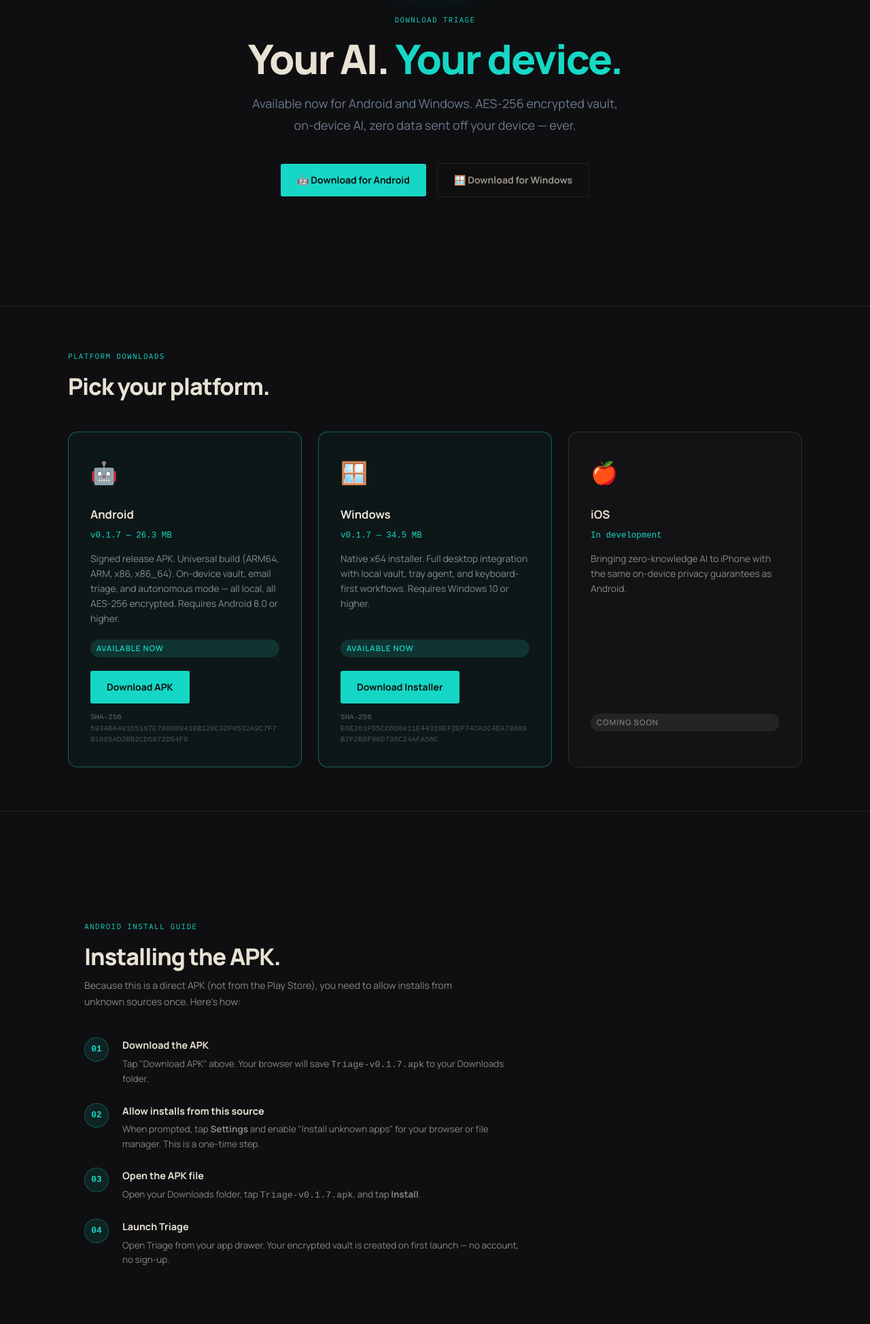
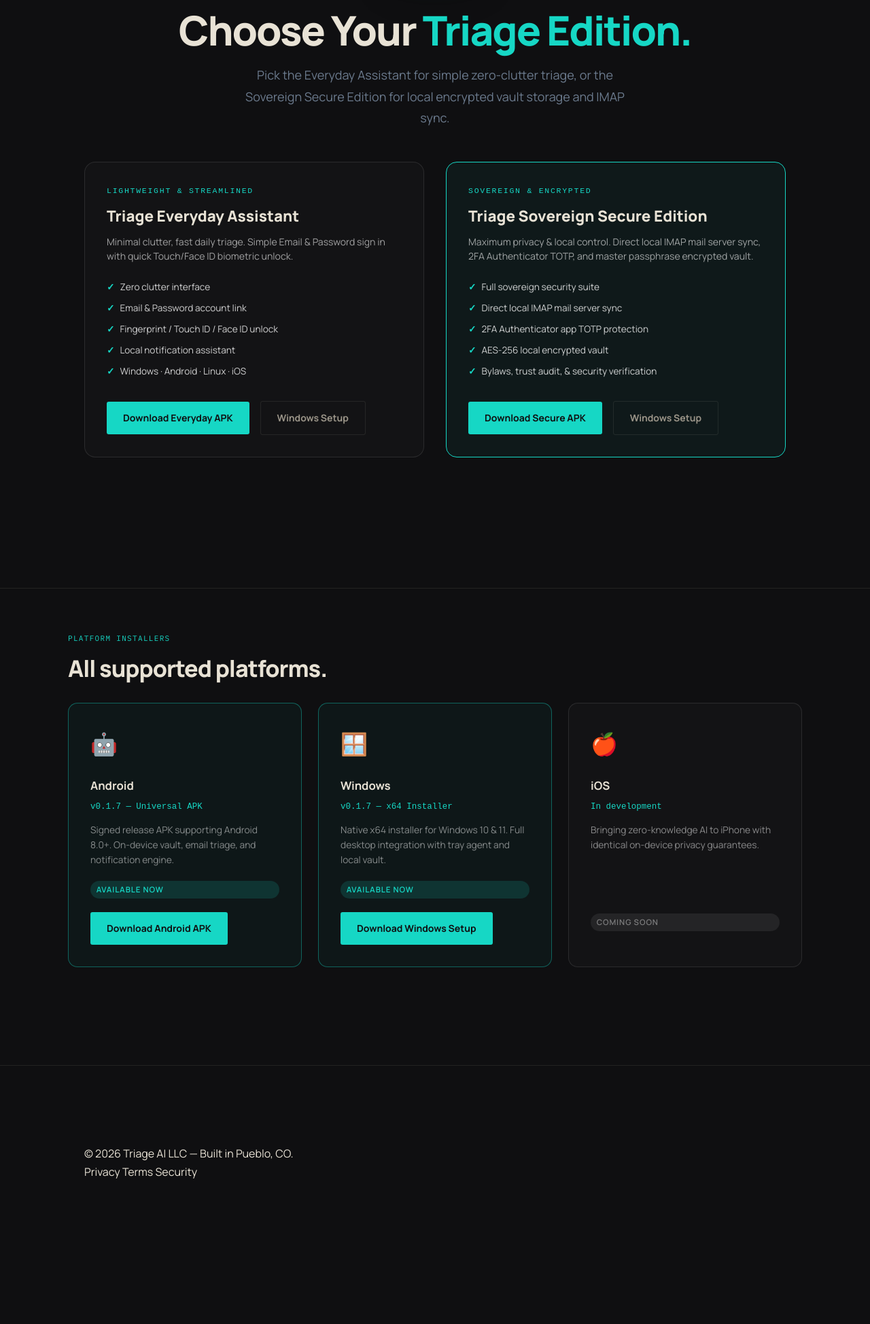
Before and after one commit to hoonanigans13-del/TriageAi.cc, a website: page download/index.html in a window 1280 px wide. Shown: the part 528-2476 px from the top of the page at 68% size. After the commit the page ends 2374 px from the top, so only its background shows below. Drawn offline with Linux system fonts and the light colour scheme.

Commit message:
feat: add dual edition download cards for Everyday Assistant vs Sovereign Secure Edition

```diff
--- a/download/index.html
+++ b/download/index.html
@@ -3,17 +3,30 @@
 <head>
   <meta charset="UTF-8">
   <meta name="viewport" content="width=device-width,initial-scale=1">
-  <title>Download Triage — Android &amp; Windows</title>
-  <meta name="description" content="Download Triage for Android or Windows. Zero-knowledge AI assistant. AES-256 encrypted. Your data never leaves your device.">
+  <title>Download Triage — Everyday &amp; Secure Editions</title>
+  <meta name="description" content="Download Triage Everyday Assistant or Triage Sovereign Secure Edition for Android, Windows, and Linux. Zero-knowledge on-device AI.">
   <link rel="stylesheet" href="/styles.css">
   <link rel="icon" type="image/svg+xml" href="/favicon.svg">
   <style>
-    .dl-hero{padding:7rem 0 5rem;text-align:center}
-    .hero-icon{margin-bottom:2rem}
-    .hero-icon img{width:128px;height:128px;border-radius:28px;box-shadow:0 0 60px rgba(22,215,197,.25),0 20px 60px rgba(0,0,0,.5)}
+    .dl-hero{padding:6rem 0 4rem;text-align:center}
+    .hero-icon{margin-bottom:1.5rem}
+    .hero-icon img{width:110px;height:110px;border-radius:24px;box-shadow:0 0 60px rgba(22,215,197,.25),0 20px 60px rgba(0,0,0,.5)}
     .dl-hero .eyebrow{margin-bottom:1rem}
-    .dl-hero .lead{max-width:540px;margin:0 auto 2.5rem}
-    .platform-grid{display:grid;grid-template-columns:repeat(auto-fit,minmax(280px,1fr));gap:1.5rem;margin-top:3rem}
+    .dl-hero .lead{max-width:580px;margin:0 auto 2rem}
+
+    .edition-selection-grid { display: grid; grid-template-columns: 1fr 1fr; gap: 2rem; margin: 3rem 0; text-align: left; }
+    @media (max-width: 768px) { .edition-selection-grid { grid-template-columns: 1fr; } }
+
+    .edition-card { background: rgba(255, 255, 255, 0.02); border: 1px solid rgba(255, 255, 255, 0.1); border-radius: 16px; padding: 2rem; display: flex; flex-direction: column; position: relative; }
+    .edition-card.featured { border-color: #16D7C5; background: rgba(22, 215, 197, 0.05); }
+    .edition-card .kicker { font-family: monospace; font-size: 0.72rem; letter-spacing: 0.15em; color: #16D7C5; text-transform: uppercase; margin-bottom: 0.5rem; }
+    .edition-card h3 { font-size: 1.4rem; font-weight: 800; margin-bottom: 0.5rem; }
+    .edition-card .desc { font-size: 0.88rem; color: rgba(255, 255, 255, 0.6); margin-bottom: 1.5rem; line-height: 1.5; }
+    .edition-card ul { list-style: none; margin-bottom: 2rem; display: flex; flex-direction: column; gap: 0.5rem; flex: 1; }
+    .edition-card li { font-size: 0.85rem; color: rgba(255, 255, 255, 0.8); display: flex; align-items: center; gap: 0.5rem; }
+    .edition-card li::before { content: '✓'; color: #16D7C5; font-weight: bold; }
+
+    .platform-grid{display:grid;grid-template-columns:repeat(auto-fit,minmax(280px,1fr));gap:1.5rem;margin-top:2rem}
     .platform-card{border:1px solid rgba(255,255,255,.1);border-radius:14px;padding:2rem;background:rgba(255,255,255,.02);text-align:left;display:flex;flex-direction:column}
     .platform-card.active{border-color:rgba(22,215,197,.4);background:rgba(22,215,197,.04)}
     .platform-icon{font-size:2rem;margin-bottom:1.25rem}
@@ -26,21 +39,6 @@
     .acts{display:flex;gap:1rem;flex-wrap:wrap;margin-top:auto}
     .hash-line{font-size:.68rem;font-family:monospace;color:rgba(255,255,255,.25);margin-top:.75rem;word-break:break-all;line-height:1.5}
     .hash-line span{color:rgba(255,255,255,.35)}
-    .install-band{padding:5rem 0;border-top:1px solid rgba(255,255,255,.07)}
-    .install-steps{display:flex;flex-direction:column;gap:1.5rem;max-width:640px;margin-top:2.5rem}
-    .i-step{display:grid;grid-template-columns:2.25rem 1fr;gap:1.25rem;align-items:start}
-    .i-num{width:2.25rem;height:2.25rem;border-radius:50%;background:rgba(22,215,197,.1);border:1px solid rgba(22,215,197,.3);display:flex;align-items:center;justify-content:center;font-family:monospace;font-size:.8rem;font-weight:700;color:#16D7C5;flex-shrink:0}
-    .i-step h4{font-size:.9rem;font-weight:700;margin-bottom:.25rem}
-    .i-step p{font-size:.84rem;color:rgba(255,255,255,.5);line-height:1.6}
-    .req-band{padding:4rem 0;text-align:center;border-top:1px solid rgba(255,255,255,.07)}
-    .req-grid{display:grid;grid-template-columns:repeat(auto-fit,minmax(180px,1fr));gap:1rem;margin-top:2.5rem;text-align:left}
-    .req-item{padding:1.25rem;border:1px solid rgba(255,255,255,.07);border-radius:10px;background:rgba(255,255,255,.02)}
-    .req-item .lbl{font-size:.72rem;letter-spacing:.1em;text-transform:uppercase;color:#16D7C5;font-family:monospace;margin-bottom:.4rem}
-    .req-item p{font-size:.84rem;color:rgba(255,255,255,.55)}
-    .req-tabs{display:flex;gap:.5rem;margin-bottom:2rem;flex-wrap:wrap;justify-content:center}
-    .req-tab{padding:.5em 1.25em;border-radius:999px;font-size:.82rem;font-weight:600;cursor:pointer;border:1px solid rgba(255,255,255,.12);background:transparent;color:rgba(255,255,255,.45)}
-    .req-tab.active{background:rgba(22,215,197,.12);border-color:rgba(22,215,197,.35);color:#16D7C5}
-    .req-panel{display:none}.req-panel.active{display:grid;grid-template-columns:repeat(auto-fit,minmax(180px,1fr));gap:1rem;text-align:left}
   </style>
 </head>
 <body>
@@ -60,122 +58,95 @@
       </nav>
     </div>
   </header>
+
   <main id="main">
     <section class="dl-hero">
       <div class="wrap">
         <div class="hero-icon">
-          <img src="/favicon.svg" alt="Triage app icon" width="128" height="128">
+          <img src="/favicon.svg" alt="Triage app icon" width="110" height="110">
         </div>
         <p class="eyebrow">Download Triage</p>
-        <h1 class="h1">Your AI. <em style="font-style:normal;color:#16D7C5">Your device.</em></h1>
-        <p class="lead">Available now for Android and Windows. AES-256 encrypted vault, on-device AI, zero data sent off your device — ever.</p>
-        <div class="acts" style="justify-content:center">
-          <a href="/downloads/Triage-v0.1.7.apk" class="btn btn-p">&#x1F916; Download for Android</a>
-          <a href="/downloads/Triage-v0.1.7-Setup.exe" class="btn btn-g">&#x1FA9F; Download for Windows</a>
+        <h1 class="h1">Choose Your <em style="font-style:normal;color:#16D7C5">Triage Edition.</em></h1>
+        <p class="lead">Pick the Everyday Assistant for simple zero-clutter triage, or the Sovereign Secure Edition for local encrypted vault storage and IMAP sync.</p>
+
+        <!-- DUAL EDITION SELECTION GRID -->
+        <div class="edition-selection-grid">
+          <!-- EVERYDAY EDITION -->
+          <div class="edition-card">
+            <span class="kicker">LIGHTWEIGHT &amp; STREAMLINED</span>
+            <h3>Triage Everyday Assistant</h3>
+            <p class="desc">Minimal clutter, fast daily triage. Simple Email &amp; Password sign in with quick Touch/Face ID biometric unlock.</p>
+            <ul>
+              <li>Zero clutter interface</li>
+              <li>Email &amp; Password account link</li>
+              <li>Fingerprint / Touch ID / Face ID unlock</li>
+              <li>Local notification assistant</li>
+              <li>Windows · Android · Linux · iOS</li>
+            </ul>
+            <div class="acts">
+              <a href="/downloads/Triage-v0.1.7.apk" class="btn btn-p">Download Everyday APK</a>
+              <a href="/downloads/Triage-v0.1.7-Setup.exe" class="btn btn-g">Windows Setup</a>
+            </div>
+          </div>
+
+          <!-- SOVEREIGN SECURE EDITION -->
+          <div class="edition-card featured">
+            <span class="kicker" style="color:#16D7C5">SOVEREIGN &amp; ENCRYPTED</span>
+            <h3>Triage Sovereign Secure Edition</h3>
+            <p class="desc">Maximum privacy &amp; local control. Direct local IMAP mail server sync, 2FA Authenticator TOTP, and master passphrase encrypted vault.</p>
+            <ul>
+              <li>Full sovereign security suite</li>
+              <li>Direct local IMAP mail server sync</li>
+              <li>2FA Authenticator app TOTP protection</li>
+              <li>AES-256 local encrypted vault</li>
+              <li>Bylaws, trust audit, &amp; security verification</li>
+            </ul>
+            <div class="acts">
+              <a href="/downloads/Triage-v0.1.7.apk" class="btn btn-p">Download Secure APK</a>
+              <a href="/downloads/Triage-v0.1.7-Setup.exe" class="btn btn-g">Windows Setup</a>
+            </div>
+          </div>
         </div>
       </div>
     </section>
+
     <hr class="divider">
+
     <section class="wrap" style="padding:4rem 0">
-      <p class="eyebrow">Platform downloads</p>
-      <h2 class="h2">Pick your platform.</h2>
+      <p class="eyebrow">Platform installers</p>
+      <h2 class="h2">All supported platforms.</h2>
       <div class="platform-grid">
         <div class="platform-card active">
           <div class="platform-icon">&#x1F916;</div>
           <h3>Android</h3>
-          <div class="sub">v0.1.7 &mdash; 26.3 MB</div>
-          <p>Signed release APK. Universal build (ARM64, ARM, x86, x86_64). On-device vault, email triage, and autonomous mode &mdash; all local, all AES-256 encrypted. Requires Android 8.0 or higher.</p>
+          <div class="sub">v0.1.7 &mdash; Universal APK</div>
+          <p>Signed release APK supporting Android 8.0+. On-device vault, email triage, and notification engine.</p>
           <span class="badge badge-avail">Available now</span>
           <div class="acts">
-            <a href="/downloads/Triage-v0.1.7.apk" class="btn btn-p">Download APK</a>
+            <a href="/downloads/Triage-v0.1.7.apk" class="btn btn-p">Download Android APK</a>
           </div>
-          <div class="hash-line"><span>SHA-256</span><br>593ABA491D5167E786989438B120C32F0532A9C7F761065AD2BB2CD5072D54F6</div>
         </div>
         <div class="platform-card active">
           <div class="platform-icon">&#x1FA9F;</div>
           <h3>Windows</h3>
-          <div class="sub">v0.1.7 &mdash; 34.5 MB</div>
-          <p>Native x64 installer. Full desktop integration with local vault, tray agent, and keyboard-first workflows. Requires Windows 10 or higher.</p>
+          <div class="sub">v0.1.7 &mdash; x64 Installer</div>
+          <p>Native x64 installer for Windows 10 &amp; 11. Full desktop integration with tray agent and local vault.</p>
           <span class="badge badge-avail">Available now</span>
           <div class="acts">
-            <a href="/downloads/Triage-v0.1.7-Setup.exe" class="btn btn-p">Download Installer</a>
+            <a href="/downloads/Triage-v0.1.7-Setup.exe" class="btn btn-p">Download Windows Setup</a>
           </div>
-          <div class="hash-line"><span>SHA-256</span><br>E6E261FD5CC6D6011E44320EF2EF74CA2C4EA78689B7F2B6F96D735C24AFA56C</div>
         </div>
         <div class="platform-card">
           <div class="platform-icon">&#x1F34E;</div>
           <h3>iOS</h3>
           <div class="sub">In development</div>
-          <p>Bringing zero-knowledge AI to iPhone with the same on-device privacy guarantees as Android.</p>
+          <p>Bringing zero-knowledge AI to iPhone with identical on-device privacy guarantees.</p>
           <span class="badge badge-soon">Coming soon</span>
         </div>
       </div>
     </section>
-    <section class="install-band">
-      <div class="wrap">
-        <p class="eyebrow">Android install guide</p>
-        <h2 class="h2">Installing the APK.</h2>
-        <p style="color:rgba(255,255,255,.5);font-size:.88rem;max-width:580px;margin-top:.5rem">Because this is a direct APK (not from the Play Store), you need to allow installs from unknown sources once. Here's how:</p>
-        <div class="install-steps">
-          <div class="i-step">
-            <div class="i-num">01</div>
-            <div>
-              <h4>Download the APK</h4>
-              <p>Tap "Download APK" above. Your browser will save <code>Triage-v0.1.7.apk</code> to your Downloads folder.</p>
-            </div>
-          </div>
-          <div class="i-step">
-            <div class="i-num">02</div>
-            <div>
-              <h4>Allow installs from this source</h4>
-              <p>When prompted, tap <strong>Settings</strong> and enable "Install unknown apps" for your browser or file manager. This is a one-time step.</p>
-            </div>
-          </div>
-          <div class="i-step">
-            <div class="i-num">03</div>
-            <div>
-              <h4>Open the APK file</h4>
-              <p>Open your Downloads folder, tap <code>Triage-v0.1.7.apk</code>, and tap <strong>Install</strong>.</p>
-            </div>
-          </div>
-          <div class="i-step">
-            <div class="i-num">04</div>
-            <div>
-              <h4>Launch Triage</h4>
-              <p>Open Triage from your app drawer. Your encrypted vault is created on first launch &mdash; no account, no sign-up.</p>
-            </div>
-          </div>
-        </div>
-      </div>
-    </section>
-    <hr class="divider">
-    <section class="req-band">
-      <div class="wrap">
-        <p class="eyebrow">System requirements</p>
-        <h2 class="h2">What you need to run Triage.</h2>
-        <div class="req-tabs" role="tablist">
-          <button class="req-tab active" role="tab" aria-selected="true" onclick="switchTab('android',this)">Android</button>
-          <button class="req-tab" role="tab" aria-selected="false" onclick="switchTab('windows',this)">Windows</button>
-        </div>
-        <div id="req-android" class="req-panel active">
-          <div class="req-item"><div class="lbl">Android version</div><p>Android 8.0 (Oreo) or later</p></div>
-          <div class="req-item"><div class="lbl">Storage</div><p>~120 MB free space</p></div>
-          <div class="req-item"><div class="lbl">RAM</div><p>3 GB or more recommended</p></div>
-          <div class="req-item"><div class="lbl">Internet</div><p>Required for email sync; not for AI processing</p></div>
-          <div class="req-item"><div class="lbl">Account</div><p>None &mdash; ever</p></div>
-          <div class="req-item"><div class="lbl">Data sent off-device</div><p>Zero</p></div>
-        </div>
-        <div id="req-windows" class="req-panel">
-          <div class="req-item"><div class="lbl">Windows version</div><p>Windows 10 x64 or later</p></div>
-          <div class="req-item"><div class="lbl">Storage</div><p>~50 MB free space</p></div>
-          <div class="req-item"><div class="lbl">RAM</div><p>4 GB or more recommended</p></div>
-          <div class="req-item"><div class="lbl">Internet</div><p>Required for email sync; not for AI processing</p></div>
-          <div class="req-item"><div class="lbl">Account</div><p>None &mdash; ever</p></div>
-          <div class="req-item"><div class="lbl">Data sent off-device</div><p>Zero</p></div>
-        </div>
-      </div>
-    </section>
   </main>
+
   <footer class="site-footer">
     <div class="ftr wrap">
       <p>&copy; 2026 Triage AI LLC &mdash; Built in Pueblo, CO.</p>
@@ -186,14 +157,5 @@
       </nav>
     </div>
   </footer>
-  <script>
-    function switchTab(id, btn) {
-      document.querySelectorAll('.req-panel').forEach(p => p.classList.remove('active'));
-      document.querySelectorAll('.req-tab').forEach(b => { b.classList.remove('active'); b.setAttribute('aria-selected','false'); });
-      document.getElementById('req-' + id).classList.add('active');
-      btn.classList.add('active');
-      btn.setAttribute('aria-selected','true');
-    }
-  </script>
 </body>
 </html>
```
